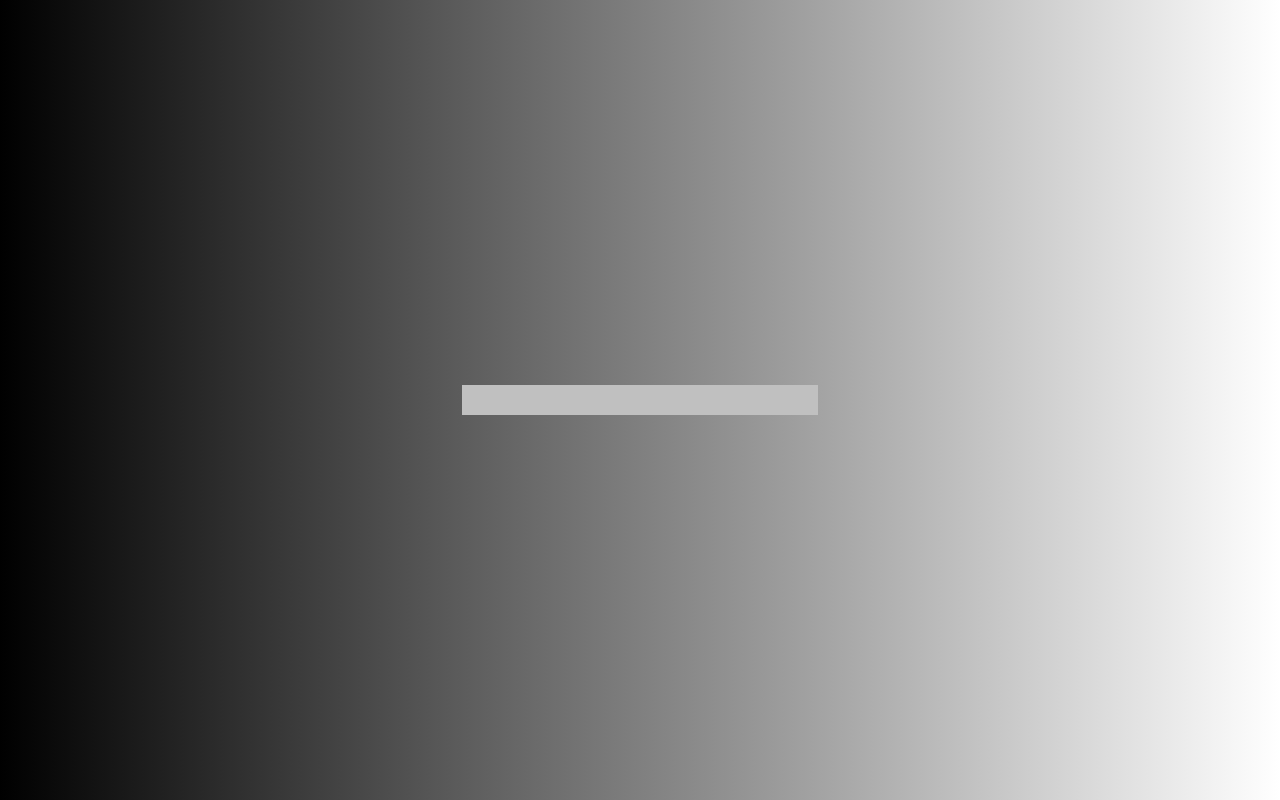
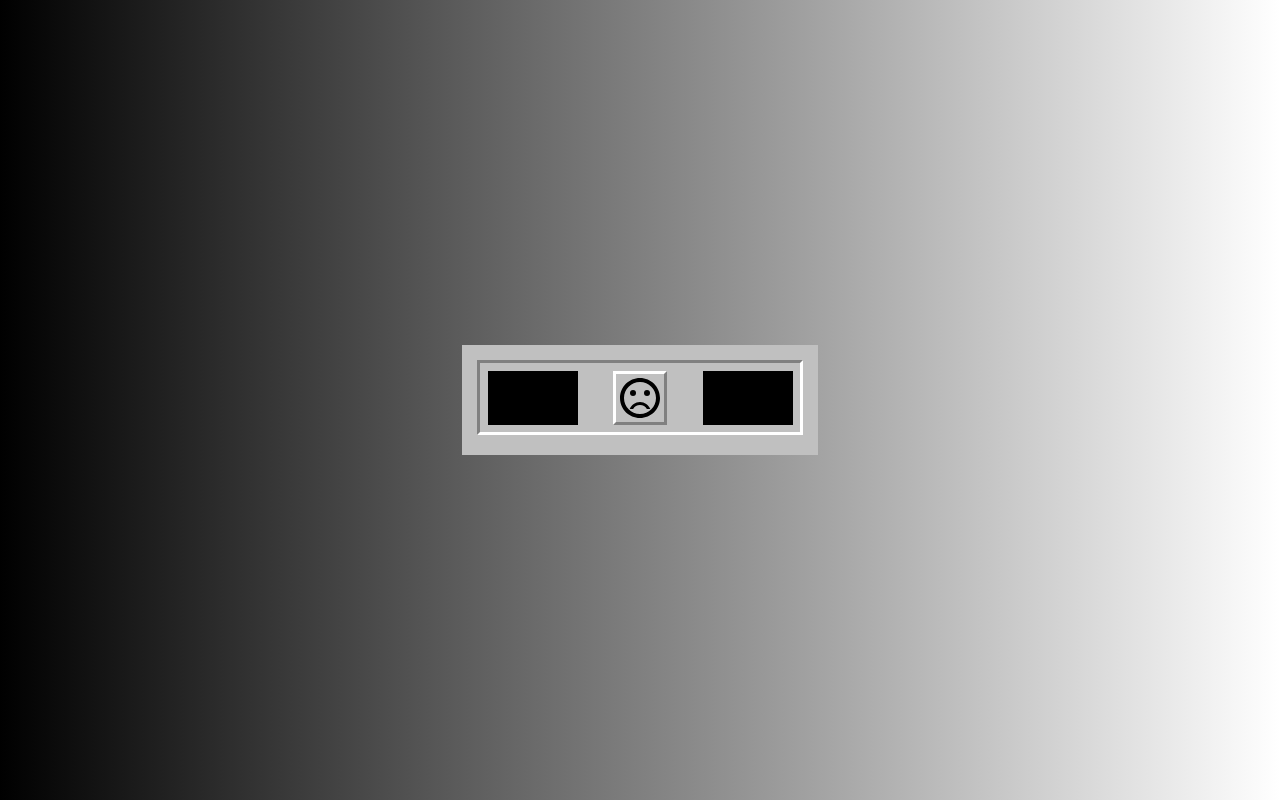
Before and after one commit to Krzysztof77777/Minesweeper, a React (Create React App) app: page / in a window 1280 px wide. Built offline with nearby package versions, Linux system fonts and the light colour scheme.

Commit message:
feat: add Header component

```diff
--- a/src/components/App.js
+++ b/src/components/App.js
@@ -4,10 +4,14 @@ import "./AppStyles.scss";
 
 import StoreProvider from "../store/StoreProvider";
 
+import HeaderMineSweeperComponent from "./HeaderMineSweeperComponent";
+
 function App() {
   return (
     <StoreProvider>
-      <main className="game"></main>
+      <main className="game">
+        <HeaderMineSweeperComponent></HeaderMineSweeperComponent>
+      </main>
     </StoreProvider>
   );
 }
--- /dev/null
+++ b/src/components/HeaderMineSweeperComponent.jsx
@@ -0,0 +1,35 @@
+import React, { useContext } from "react";
+
+import { StoreContext } from "../store/StoreProvider";
+
+const HeaderMineSweeperComponent = () => {
+  const { counter } = useContext(StoreContext);
+  const { timer } = useContext(StoreContext);
+  const { statusOfGame } = useContext(StoreContext);
+  const { newGame } = useContext(StoreContext);
+
+  const checkStatusOfGame = () => {
+    if (statusOfGame === "ingame") {
+      return <img src="assets/neutral.svg"></img>;
+    } else if (statusOfGame === "wongame") {
+      return <img src="assets/positive.svg"></img>;
+    } else {
+      return <img src="assets/negative.svg"></img>;
+    }
+  };
+
+  return (
+    <header className="game__header header border border--convex">
+      <article className="header__counter">{counter}</article>
+      <button
+        className="header__button border border--concave"
+        onClick={() => newGame()}
+      >
+        {checkStatusOfGame()}
+      </button>
+      <article className="header__counter">{timer}</article>
+    </header>
+  );
+};
+
+export default HeaderMineSweeperComponent;
```
